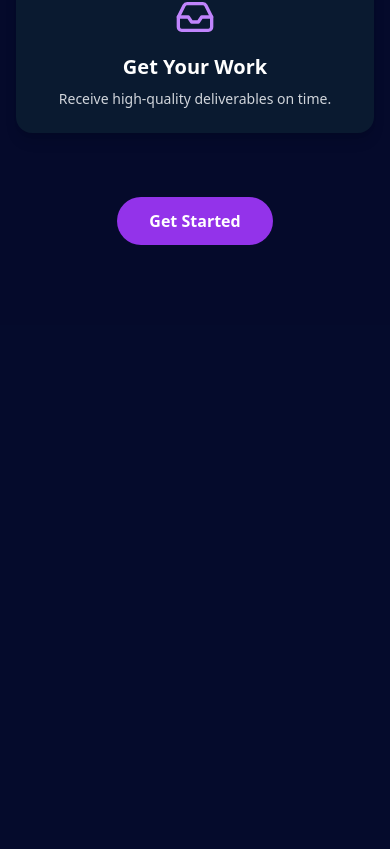
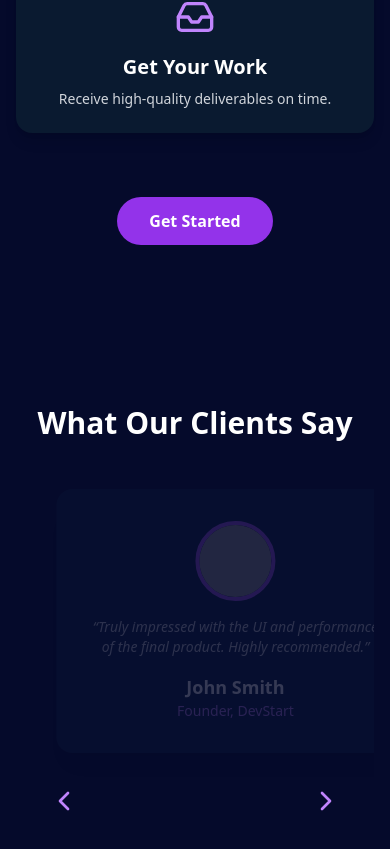
Before and after one commit to SallalZahid56/my-app, a React (Vite) app: page / in a window 390 px wide. Shown: the part 4463-5312 px from the top of the page. Before the commit the page ends 4788 px from the top, so only its background shows below. Built offline with nearby package versions, Linux system fonts and the light colour scheme; grey boxes are pictures that could not be loaded.

Commit message:
Initial commit

```diff
--- a/src/App.jsx
+++ b/src/App.jsx
@@ -2,6 +2,7 @@ import Navbar from './Components/Navbar';
 import Hero from './Components/Hero';
 import Services from './Components/Services'
 import HowItWorks from './Components/HowItWorks';
+import Testimonials from './Components/Testimonials';
 
 
 function App() {
@@ -11,6 +12,7 @@ function App() {
       <Hero />
       <Services />
       <HowItWorks />
+      <Testimonials />
     </>
   );
 }
--- a/src/Components/Navbar.jsx
+++ b/src/Components/Navbar.jsx
@@ -22,9 +22,9 @@ const Navbar = () => {
         {/* Desktop Nav */}
         <ul className="hidden md:flex space-x-8 text-white text-lg font-thick mr-[20px]">
           <li><a href="#" className="hover:text-purple-400 transition">Home</a></li>
-          <li><a href="#" className="hover:text-purple-400 transition">PDF Reader</a></li>
           <li><a href="#" className="hover:text-purple-400 transition">Services</a></li>
-          <li><a href="#" className="hover:text-purple-400 transition">About us</a></li>
+          <li><a href="#" className="hover:text-purple-400 transition">How It Works</a></li>
+          <li><a href="#" className="hover:text-purple-400 transition">Testimonials</a></li>
         </ul>
 
         {/* Hamburger Icon - Mobile Only */}
--- /dev/null
+++ b/src/Components/Testimonials.jsx
@@ -0,0 +1,93 @@
+import React, { useState, useEffect } from 'react';
+import { motion, AnimatePresence } from 'framer-motion';
+import { ChevronLeft, ChevronRight } from 'lucide-react';
+
+const testimonials = [
+  {
+    name: 'Jane Doe',
+    role: 'Product Manager, TechCorp',
+    image: 'https://randomuser.me/api/portraits/women/65.jpg',
+    quote: 'Outstanding work! They delivered beyond expectations with professionalism and speed.',
+  },
+  {
+    name: 'John Smith',
+    role: 'Founder, DevStart',
+    image: 'https://randomuser.me/api/portraits/men/32.jpg',
+    quote: 'Truly impressed with the UI and performance of the final product. Highly recommended.',
+  },
+  {
+    name: 'Emily Chen',
+    role: 'CTO, Innovexa',
+    image: 'https://randomuser.me/api/portraits/women/44.jpg',
+    quote: 'Superb communication and clean code — a joy to work with from start to finish.',
+  },
+];
+
+const Testimonial = () => {
+  const [index, setIndex] = useState(0);
+
+  const nextSlide = () => {
+    setIndex((prev) => (prev + 1) % testimonials.length);
+  };
+
+  const prevSlide = () => {
+    setIndex((prev) => (prev - 1 + testimonials.length) % testimonials.length);
+  };
+
+  useEffect(() => {
+    const interval = setInterval(nextSlide, 6000); // Auto-slide every 6s
+    return () => clearInterval(interval);
+  }, []);
+
+  return (
+    <section className="bg-[#050A2B] py-20 px-4">
+      <div className="max-w-5xl mx-auto text-center">
+        <h2 className="text-3xl sm:text-4xl md:text-5xl font-bold text-white mb-12">
+          What Our Clients Say
+        </h2>
+
+        <div className="relative overflow-hidden">
+          <AnimatePresence mode="wait">
+            <motion.div
+              key={index}
+              className="flex flex-col items-center bg-[#0f2340] text-white p-8 rounded-2xl shadow-xl max-w-xl mx-auto"
+              initial={{ opacity: 0, x: 50 }}
+              animate={{ opacity: 1, x: 0 }}
+              exit={{ opacity: 0, x: -50 }}
+              transition={{ duration: 0.5 }}
+            >
+              <img
+                src={testimonials[index].image}
+                alt={testimonials[index].name}
+                className="w-20 h-20 rounded-full object-cover border-4 border-purple-500 mb-4"
+              />
+              <p className="text-sm sm:text-base text-gray-300 italic mb-4">
+                “{testimonials[index].quote}”
+              </p>
+              <h4 className="font-semibold text-lg">{testimonials[index].name}</h4>
+              <span className="text-purple-400 text-sm">{testimonials[index].role}</span>
+            </motion.div>
+          </AnimatePresence>
+
+          {/* Navigation Arrows */}
+          <div className="flex justify-between items-center mt-8 px-8">
+            <button
+              onClick={prevSlide}
+              className="text-purple-400 hover:text-purple-500 transition"
+            >
+              <ChevronLeft size={32} />
+            </button>
+            <button
+              onClick={nextSlide}
+              className="text-purple-400 hover:text-purple-500 transition"
+            >
+              <ChevronRight size={32} />
+            </button>
+          </div>
+        </div>
+      </div>
+    </section>
+  );
+};
+
+export default Testimonial;
```
